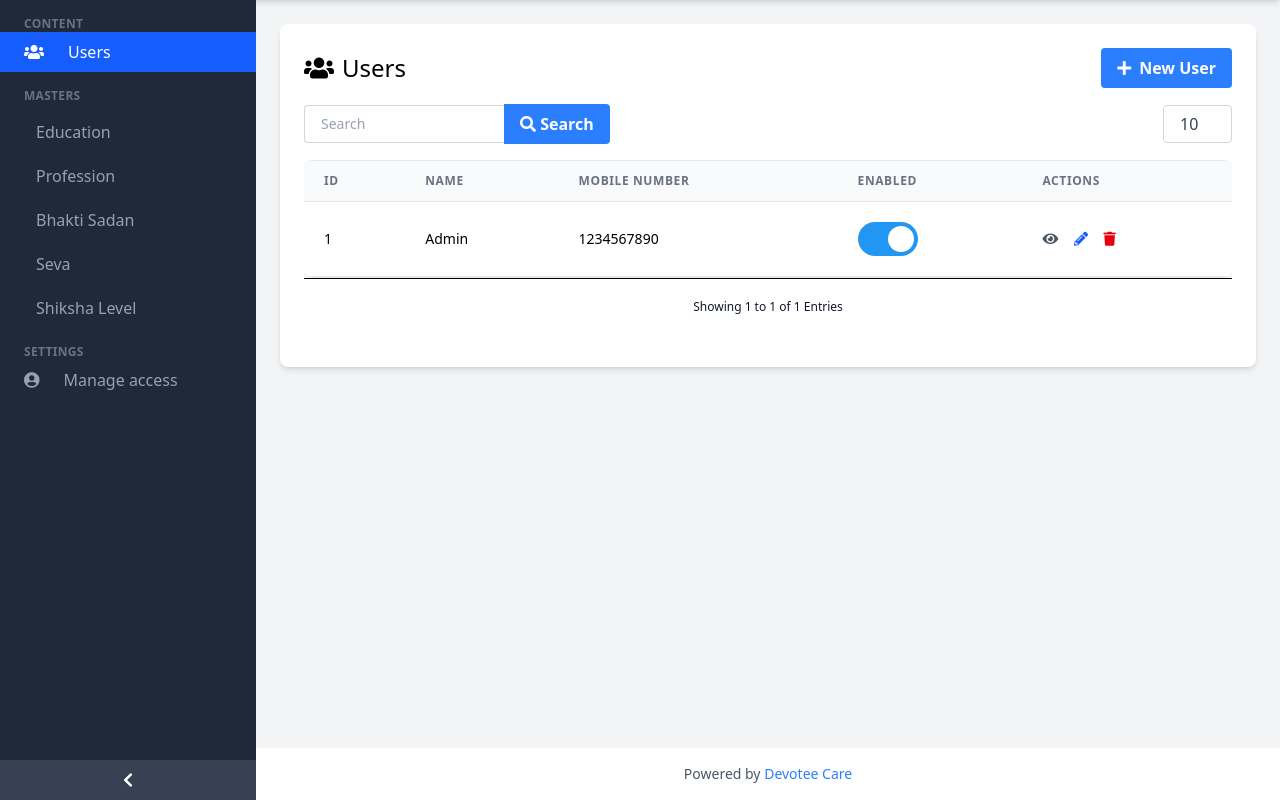
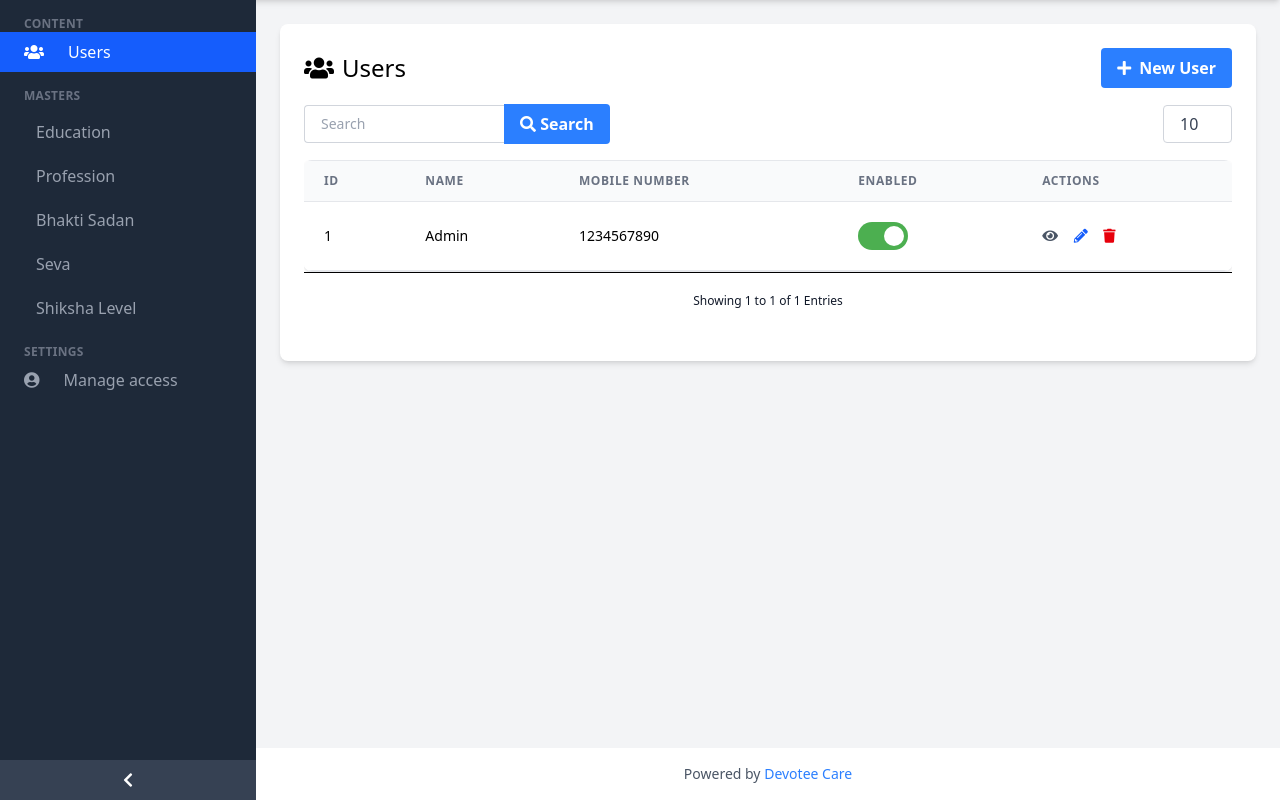
Before and after one commit to aryashreep/devotee-care, a Laravel app: page /users in a window 1280 px wide. Shown: the part 96-896 px from the top of the page. Run offline with Laravel 12, Linux system fonts and the light colour scheme; a user stored in the database is signed in; data comes from the database, SQL or seed files in the repository; style sheets or scripts are compiled from the project's sources.

Commit message:
feat: Redesign admin template and add user enable/disable toggle
Redesigns the main application layout, header, and sidebar to match the Craftable UI theme.
Implements a new user list page with search, pagination, and action icons.
Adds a feature to enable or disable users directly from the user list page using an interactive toggle switch.
Includes a database migration, model update, controller logic, and frontend JavaScript for the toggle functionality.
Fixes a bug where the "View My Profile" link would cause a "Route not defined" error for non-admin users.

```diff
--- a/resources/css/app.css
+++ b/resources/css/app.css
@@ -14,8 +14,8 @@
 .switch {
   position: relative;
   display: inline-block;
-  width: 60px;
-  height: 34px;
+  width: 50px;
+  height: 28px;
 }
 .switch input {
   opacity: 0;
@@ -32,32 +32,25 @@
   background-color: #ccc;
   -webkit-transition: .4s;
   transition: .4s;
+  border-radius: 28px;
 }
 .slider:before {
   position: absolute;
   content: "";
-  height: 26px;
-  width: 26px;
+  height: 20px;
+  width: 20px;
   left: 4px;
   bottom: 4px;
   background-color: white;
   -webkit-transition: .4s;
   transition: .4s;
+  border-radius: 50%;
 }
 input:checked + .slider {
-  background-color: #2196F3;
-}
-input:focus + .slider {
-  box-shadow: 0 0 1px #2196F3;
+  background-color: #4CAF50; /* Green */
 }
 input:checked + .slider:before {
-  -webkit-transform: translateX(26px);
-  -ms-transform: translateX(26px);
-  transform: translateX(26px);
+  -webkit-transform: translateX(22px);
+  -ms-transform: translateX(22px);
+  transform: translateX(22px);
 }
-.slider.round {
-  border-radius: 34px;
-}
-.slider.round:before {
-  border-radius: 50%;
-}
```
